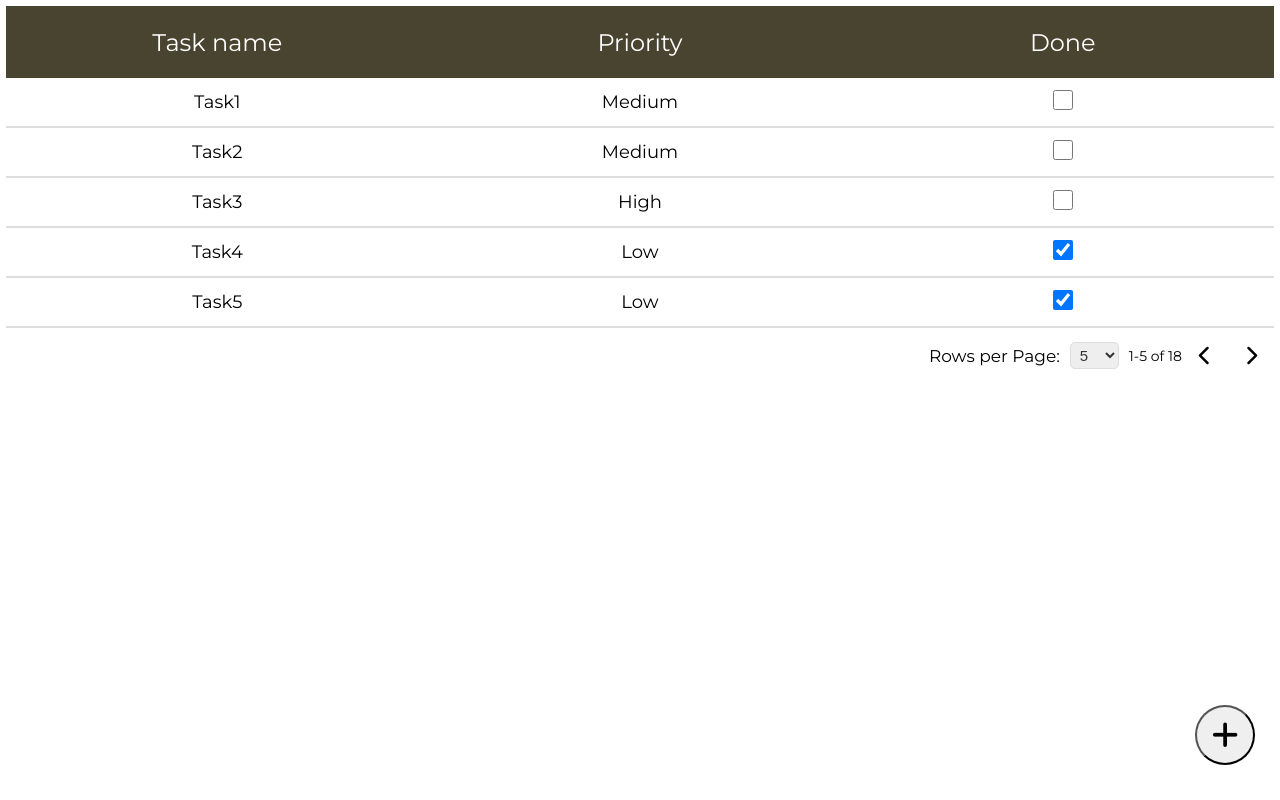
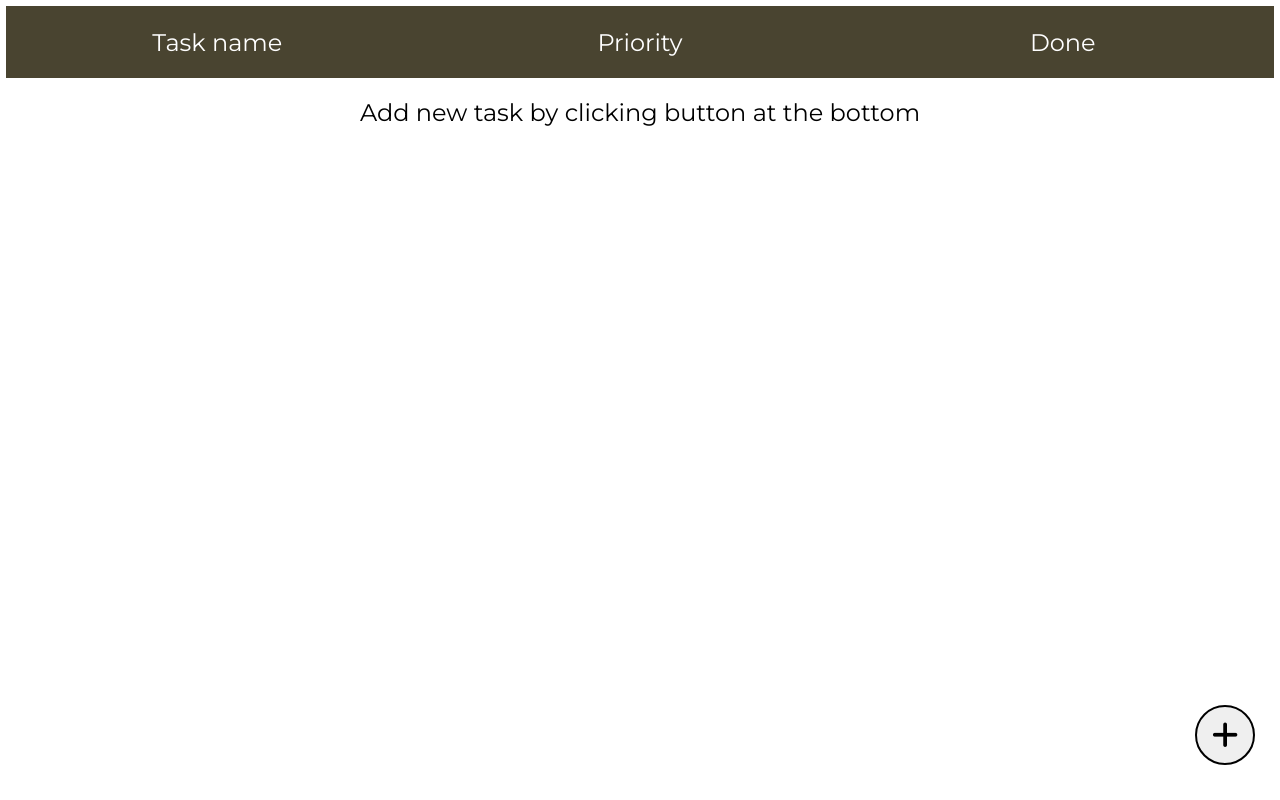
Before and after one commit to czyzu05/todo-app, a React (Create React App) app: page / in a window 1280 px wide. Built offline with nearby package versions, Linux system fonts and the light colour scheme.

Commit message:
conditional display tasks

```diff
--- a/src/components/AddTaskForm.js
+++ b/src/components/AddTaskForm.js
@@ -84,7 +84,7 @@ const AddTaskForm = ({
 
   return (
     <FormWrapper isVisible={isVisible} onSubmit={handleSubmitForm}>
-      <Header>Add new Note</Header>
+      <Header>Add new Task</Header>
       <Input placeholder="Title" onChange={handleInputText} value={inputText} />
       <SelectPriority
         name="priority"
--- a/src/components/ButtonIcon.js
+++ b/src/components/ButtonIcon.js
@@ -6,10 +6,19 @@ const StyledButton = styled.button`
   width: 60px;
   height: 60px;
   border-radius: 50%;
+  border: 2px solid black;
   z-index: 9000;
   position: fixed;
   bottom: 35px;
   right: 25px;
+
+  :hover {
+    border: 2px solid #494430;
+    cursor: pointer;
+  }
+  :focus {
+    outline: none;
+  }
 `;
 
 const PlusIcon = styled.i`
@@ -23,7 +32,6 @@ const ButtonIcon = ({ taskFormVisibleToggle }) => {
     </StyledButton>
   );
 };
-
 ButtonIcon.propTypes = {
   taskFormVisibleToggle: PropTypes.func,
 };
--- a/src/components/TasksList.js
+++ b/src/components/TasksList.js
@@ -42,6 +42,8 @@ TasksList.propTypes = {
   changeTaskStatus: PropTypes.func,
   numberRows: PropTypes.number,
   handleDeleteTask: PropTypes.func,
+  endNumberRows: PropTypes.number.isRequired,
+  startNumberRows: PropTypes.number.isRequired,
 };
 
 export default TasksList;
--- a/src/views/App.js
+++ b/src/views/App.js
@@ -6,6 +6,7 @@ import FilterBar from "components/FilterBar";
 import GlobalStyles from "theme/GlobalStyles";
 import ButtonIcon from "components/ButtonIcon";
 import AddTaskForm from "components/AddTaskForm";
+import Paragraph from "components/Paragraph";
 
 const Wrapper = styled.div`
   min-height: 100vh;
@@ -15,117 +16,14 @@ const Wrapper = styled.div`
   position: relative;
 `;
 
+const Text = styled(Paragraph)`
+  text-align: center;
+  font-size: 24px;
+  margin-top: 20px;
+`;
+
 const App = () => {
-  const [tasks, setTasks] = useState([
-    {
-      id: 0,
-      title: "Task1",
-      priority: "Medium",
-      done: false,
-    },
-    {
-      id: 1,
-      title: "Task2",
-      priority: "Medium",
-      done: false,
-    },
-    {
-      id: 2,
-      title: "Task3",
-      priority: "High",
-      done: false,
-    },
-    {
-      id: 3,
-      title: "Task4",
-      priority: "Low",
-      done: true,
-    },
-    {
-      id: 4,
-      title: "Task5",
-      priority: "Low",
-      done: true,
-    },
-    {
-      id: 5,
-      title: "Task6",
-      priority: "Low",
-      done: true,
-    },
-    {
-      id: 6,
-      title: "Task1",
-      priority: "Medium",
-      done: false,
-    },
-    {
-      id: 7,
-      title: "Task2",
-      priority: "Medium",
-      done: false,
-    },
-    {
-      id: 8,
-      title: "Task3",
-      priority: "High",
-      done: false,
-    },
-    {
-      id: 9,
-      title: "Task4",
-      priority: "Low",
-      done: true,
-    },
-    {
-      id: 10,
-      title: "Task5",
-      priority: "Low",
-      done: true,
-    },
-    {
-      id: 11,
-      title: "Task6",
-      priority: "Low",
-      done: true,
-    },
-    {
-      id: 12,
-      title: "Task1",
-      priority: "Medium",
-      done: false,
-    },
-    {
-      id: 13,
-      title: "Task2",
-      priority: "Medium",
-      done: false,
-    },
-    {
-      id: 14,
-      title: "Task3",
-      priority: "High",
-      done: false,
-    },
-    {
-      id: 15,
-      title: "Task4",
-      priority: "Low",
-      done: true,
-    },
-    {
-      id: 16,
-      title: "Task5",
-      priority: "Low",
-      done: true,
-    },
-    {
-      id: 17,
-      title: "Task6",
-      priority: "Low",
-      done: true,
-    },
-  ]);
+  const [tasks, setTasks] = useState([]);
   const [isAddTaskFormVisible, setIsAddTaskFormVisible] = useState(false);
   const [priority, setPriority] = useState("Low");
   const [numberRows, setNumberRows] = useState(5);
@@ -164,6 +62,11 @@ const App = () => {
       <GlobalStyles />
       <Wrapper>
         <Header />
+        {tasks.length === 0 ? (
+          <Text>Add new task by clicking button at the bottom</Text>
+        ) : (
+          <>
+            {" "}
             <TasksList
               tasks={tasks}
               changeTaskStatus={changeTaskStatus}
@@ -181,6 +84,9 @@ const App = () => {
               setEndNumberRows={setEndNumberRows}
               setStartNumberRows={setStartNumberRows}
             />
+          </>
+        )}
+
         <ButtonIcon taskFormVisibleToggle={handleTaskFormVisibleToggle} />
       </Wrapper>
 
```
Lines whose indentation alone changed are shown as unchanged.
